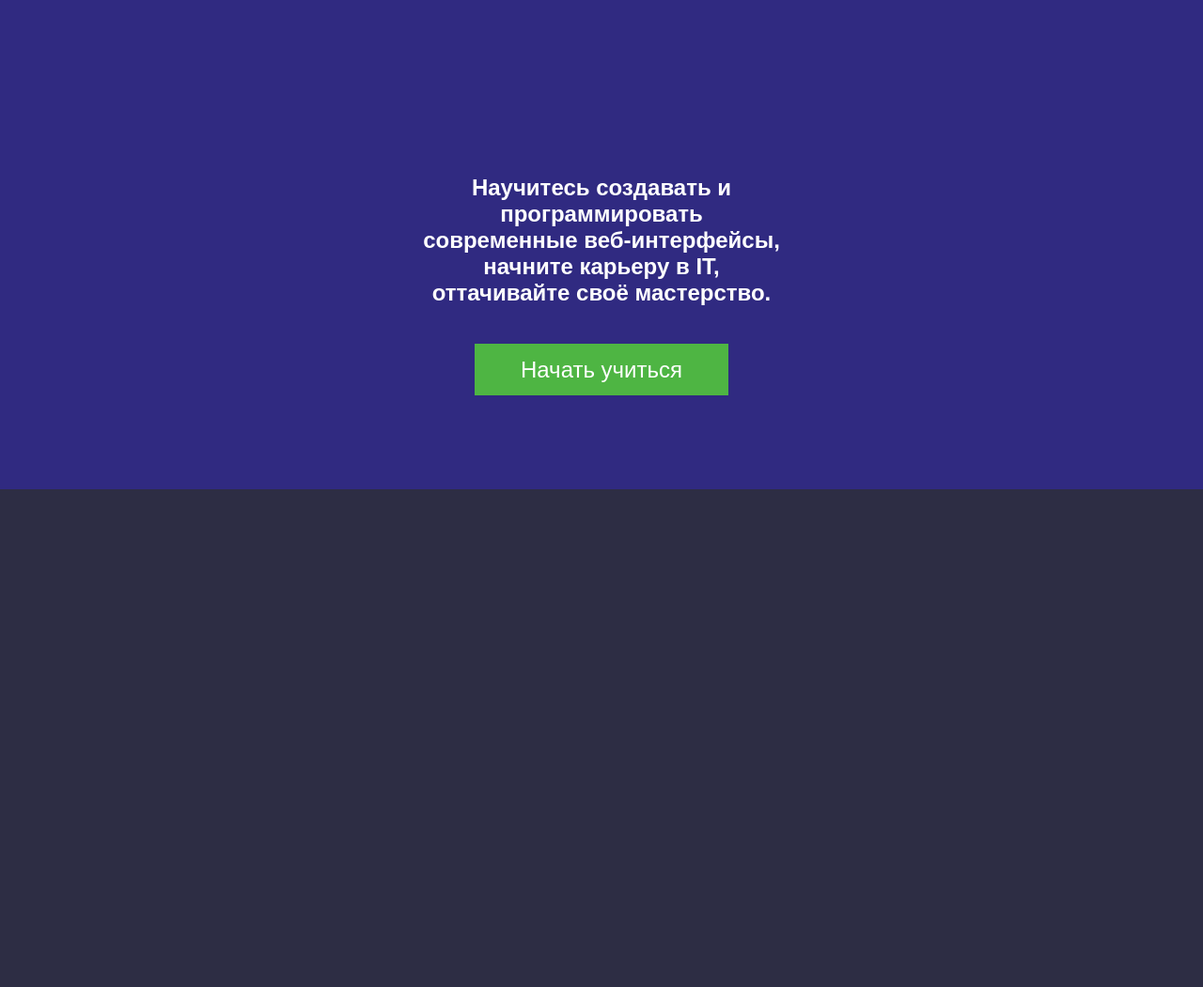
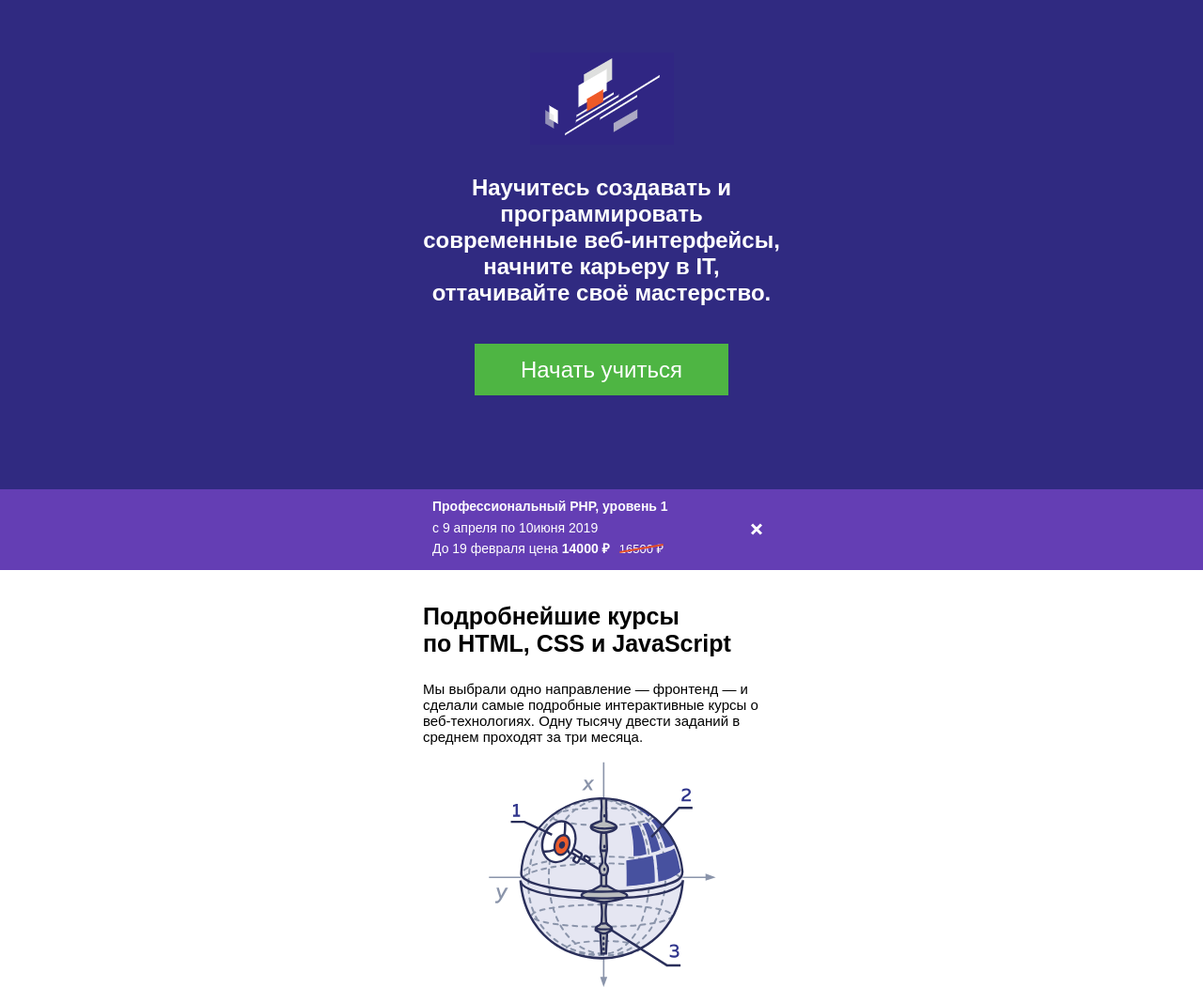
Before and after one commit to NiVyAl/academy, a website: page source/index.html in a window 1280 px wide. Shown: the part 50-1101 px from the top of the page at 94% size. Before the commit the page ends 800 px from the top, so only its background shows below. Drawn offline with nearby package versions, Linux system fonts and the light colour scheme; files that its build step writes are made by us from their sources.

Commit message:
advert, features

```diff
--- a/source/index.html
+++ b/source/index.html
@@ -4,6 +4,7 @@
     <title>html academy</title>
     <meta charset="utf-8">
     <link href="style.css" rel="stylesheet">
+    <meta name="viewport" content="width=device-width,initial-scale=1">
   </head>
 
   <body>
@@ -28,5 +29,57 @@
         </div>
       </div>
     </header>
+
+    <section class="advert">
+      <div class="advert__wrapper wrapper">
+        <a class="advert__link" href="#">
+          <h3 class="advert__title">Профессиональный PHP, уровень 1</h3>
+          <p class="advert__text">с 9 апреля по 10июня 2019</p>
+          <p class="advert__text">До 19 февраля цена <span class="advert__price">14000 &#8381;</span><span class="advert__last-price">16500 &#8381;</span></p>
+        </a>
+        <button class="advert__button button-close"></button>
+      </div>
+    </section>
+
+    <div class="page-content">
+      <div class="page-content__wrapper wrapper">
+        <ul class="features">
+          <li class="features__item features__item--death-star">
+            <h3 class="features__title">Подробнейшие курсы<br> по HTML, CSS и JavaScript</h3>
+            <p class="features__text">
+              Мы выбрали одно направление — фронтенд — и сделали самые подробные интерактивные курсы о веб-технологиях. Одну тысячу двести заданий в среднем проходят за три месяца.
+            </p>
+          </li>
+
+          <li class="features__item features__item--pirate">
+            <h3 class="features__title">21 глава — бесплатно</h3>
+            <p class="features__text">
+              Триста интерактивных заданий — бесплатные. После их прохождения вы сможете создать свой сайт.
+            </p>
+          </li>
+
+          <li class="features__item features__item--laboratory">
+            <h3 class="features__title">Обучение на практике</h3>
+            <p class="features__text">
+              С самого начала мы учим работать с живым кодом и самостоятельно решать задачи, приближённые к реальным. Также вас ждут испытания, принцип которых — «сверстай, как показано в образце»
+            </p>
+          </li>
+
+          <li class="features__item features__item--biceps">
+            <h3 class="features__title">От новичка до профессионала</h3>
+            <p class="features__text">
+              Разобравшись с интерактивными курсами вы сможете принять участие в интенсивах. Это профессиональные программы, где под руководством личного наставника вы научитесь создавать современные сайты и веб-приложения по критериям качества, принятым в веб-индустрии.
+            </p>
+          </li>
+
+          <li class="features__item features__item--keks">
+            <h3 class="features__title">Учиться весело</h3>
+            <p class="features__text">
+              Интересные, наглядные и затягивающие курсы, интерактивные интерфейсы, достижения — всё для обучения с удовольствием. И конечно же, Инструктор Кекс. Заскучать не получится.
+            </p>
+          </li>
+        </ul>
+      </div>
+    </div>
   </body>
 </html>
--- /dev/null
+++ b/source/less/advert.less
@@ -0,0 +1,66 @@
+.advert {
+  background-color: #643eb4;
+  padding: 10px 0;
+  color: white;
+}
+
+.advert__title {
+  margin-top: 0;
+  margin-bottom: 7px;
+  font-size: 14px;
+}
+
+.advert__text {
+  font-size: 14px;
+  margin: 0;
+  margin-bottom: 4px;
+}
+
+.advert__price {
+  font-weight: bold;
+}
+
+.advert__last-price {
+  margin-left: 10px;
+  font-weight: normal;
+  font-size: 13px;
+  position: relative;
+}
+
+.advert__last-price::before {
+  width: 100%;
+  height: 2px;
+  background-color: #e54f28;
+  content: "";
+  display: block;
+  position: absolute;
+  top: 0;
+  right: 0;
+  left: 0;
+  bottom: 0;
+  margin: auto;
+  transform: rotate(-10deg);
+}
+
+.advert__wrapper {
+  display: flex;
+  justify-content: space-between;
+  //width: 350px;
+}
+
+.advert__button {
+  //flex-grow: 1;
+  width: 50px;
+}
+
+.advert__button::before,
+.advert__button::after {
+  right: 0;
+  //left: auto;
+}
+
+.advert__link {
+  color: inherit;
+  text-decoration: none;
+  padding-left: 10px;
+}
--- /dev/null
+++ b/source/less/button-close.less
@@ -0,0 +1,36 @@
+.button-close {
+  background-color: transparent;
+  border: none;
+  //width: 15px;
+  //height: 15px;
+  position: relative;
+  //border: 1px solid red;
+}
+
+.button-close::before,
+.button-close::after {
+  content: "";
+  display: block;
+  background-color: white;
+  width: 14px;
+  height: 3px;
+  position: absolute;
+  top: 0;
+  right: 0;
+  left: 0;
+  bottom: 0;
+  margin: auto;
+}
+
+.button-close::before {
+  transform: rotate(135deg);
+}
+
+.button-close::after {
+  transform: rotate(45deg);
+}
+
+.button-close:hover::before,
+.button-close:hover::after {
+  background-color: #8f8f9b;
+}
--- /dev/null
+++ b/source/less/features.less
@@ -0,0 +1,39 @@
+.features {
+  list-style: none;
+  padding-left: 0;
+}
+
+.features__title {
+  font-size: 25px;
+}
+
+.features__text {
+  font-size: 15px;
+}
+
+.features__item {
+  padding-bottom: 250px;
+  background-repeat: no-repeat;
+  background-size: 250px;
+  background-position: center bottom;
+}
+
+.features__item--death-star {
+  background-image: url("img/icon_death-star.svg");
+}
+
+.features__item--pirate {
+  background-image: url("img/icon_treasure-map.svg");
+}
+
+.features__item--laboratory {
+  background-image: url("img/icon_laboratory.svg");
+}
+
+.features__item--biceps {
+  background-image: url("img/icon_biceps.svg");
+}
+
+.features__item--keks {
+  background-image: url("img/icon_keks-bane.svg");
+}
--- /dev/null
+++ b/source/less/page-content.less
@@ -0,0 +1,4 @@
+.page-content {
+  background-color: white;
+  padding: 10px 20px;
+}
--- a/source/less/page-header.less
+++ b/source/less/page-header.less
@@ -24,6 +24,9 @@
 .page-header__content {
   padding-top: 160px;
   text-align: center;
+  background-image: url("img/header-img.png");
+  background-repeat: no-repeat;
+  background-position: center 50px;
 }
 
 .page-header__title {
--- a/source/less/style.less
+++ b/source/less/style.less
@@ -1,5 +1,9 @@
 @import "scafolding.less";
+@import "button-close.less";
 @import "page-header.less";
 @import "wrapper.less";
 @import "main-nav.less";
 @import "button.less";
+@import "advert.less";
+@import "page-content.less";
+@import "features.less";
```
Also changed, not shown: source/img/header-img.png (added), source/img/icon_biceps.svg (added), source/img/icon_death-star.svg (added), source/img/icon_keks-bane.svg (added), source/img/icon_laboratory.svg (added), source/img/icon_treasure-map.svg (added).
